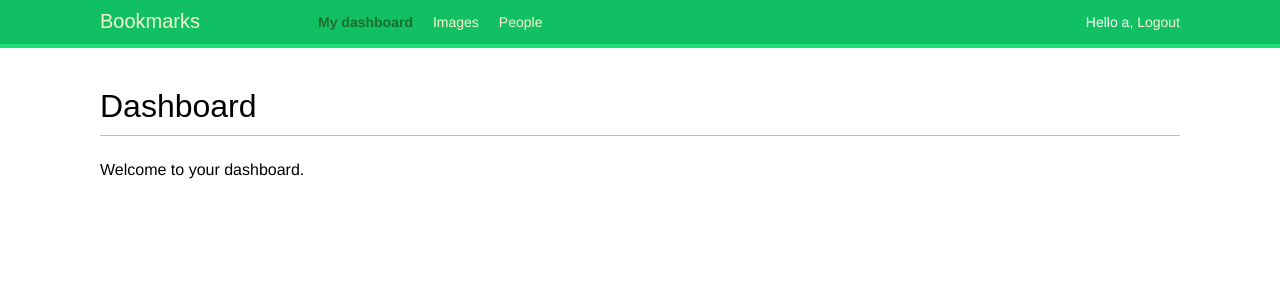
After one commit to TIkTok593/Social-Media, a Django app: page /account/ in a window 1280 px wide. The commit adds this page. Shown: the top 300 px of the page. Run offline with Django 4.2, Linux system fonts and the light colour scheme; a user stored in the database is signed in; some web fonts are replaced.

Commit message:
Finish login logout

```diff
--- /dev/null
+++ b/bookmarks/account/templates/account/dashboard.html
@@ -0,0 +1,6 @@
+{% extends 'base.html' %}
+{% block title %}Dashboard{% endblock %}
+{% block content %}
+    <h1>Dashboard</h1>
+    <p>Welcome to your dashboard.</p>
+{% endblock %}
--- a/bookmarks/account/templates/base.html
+++ b/bookmarks/account/templates/base.html
@@ -9,10 +9,31 @@
 <body>
 <div id="header">
     <span class="logo">Bookmarks</span>
+    {% if request.user.is_authenticated %}
+        <ul class="menu">
+            <li {% if section == 'dashboard' %}class = "selected"{% endif %}>
+                <a href="{% url 'dashboard' %}">My dashboard</a>
+            </li>
+            <li {% if section == 'images' %} class="selected"{% endif %}>
+                <a href="#">Images</a>
+            </li>
+            <li {% if section == "people" %}class="selected"{% endif %}>
+                <a href="#">People</a>
+            </li>
+        </ul>
+    {% endif %}
+    <span class="user">
+          {% if request.user.is_authenticated %}
+            Hello {{ request.user.first_name|default:request.user.username }},
+            <a href="{% url "logout" %}">Logout</a>
+          {% else %}
+            <a href="{% url "login" %}">Log-in</a>
+          {% endif %}
+    </span>
 </div>
-<div id=`"content">
+<div id="content">
     {% block content %}
     {% endblock %}
-</div>`
+</div>
 </body>
 </html>
--- a/bookmarks/account/urls.py
+++ b/bookmarks/account/urls.py
@@ -1,6 +1,11 @@
 from django.urls import path
+from django.contrib.auth import views as auth_views
 from . import views
-
 urlpatterns = [
-    path('login/', views.user_login, name='login'),
+    # previous login url
+    # path('login/', views.user_login, name='login'),
+    # login / logout urls
+    path('login/', auth_views.LoginView.as_view(), name='login'),
+    path('logout/', auth_views.LogoutView.as_view(), name='logout'),
+    path('', views.dashboard, name='dashboard'),
 ]
--- a/bookmarks/account/views.py
+++ b/bookmarks/account/views.py
@@ -1,6 +1,7 @@
 from django.shortcuts import render
 from django.http import HttpResponse
 from django.contrib.auth import authenticate, login
+from django.contrib.auth.decorators import login_required
 
 from .forms import LoginForm
 
@@ -24,3 +25,8 @@ def user_login(request):
     else:
         form = LoginForm()
         return render(request, 'account/login.html', {'form': form})
+
+
+@login_required
+def dashboard(request):
+    return render(request, 'account/dashboard.html', {'section': 'dashboard'})
--- a/bookmarks/bookmarks/settings.py
+++ b/bookmarks/bookmarks/settings.py
@@ -31,7 +31,7 @@ ALLOWED_HOSTS = []
 # Application definition
 
 INSTALLED_APPS = [
-    "account.apps.AccountConfig",
+    "account",
     "django.contrib.admin",
     "django.contrib.auth",
     "django.contrib.contenttypes",
@@ -122,3 +122,7 @@ STATIC_URL = "static/"
 # https://docs.djangoproject.com/en/4.1/ref/settings/#default-auto-field
 
 DEFAULT_AUTO_FIELD = "django.db.models.BigAutoField"
+
+LOGIN_REDIRECT_URL = 'dashboard'  # These names are defined in the urls
+LOGIN_URL = 'login'
+LOGOUT_URL = 'logout'
```
Also changed, not shown: bookmarks/account/templates/registration/login.html (added, +21 -0 lines), bookmarks/account/templates/registration/logout.html (added, +9 -0 lines), bookmarks/db.sqlite3.
